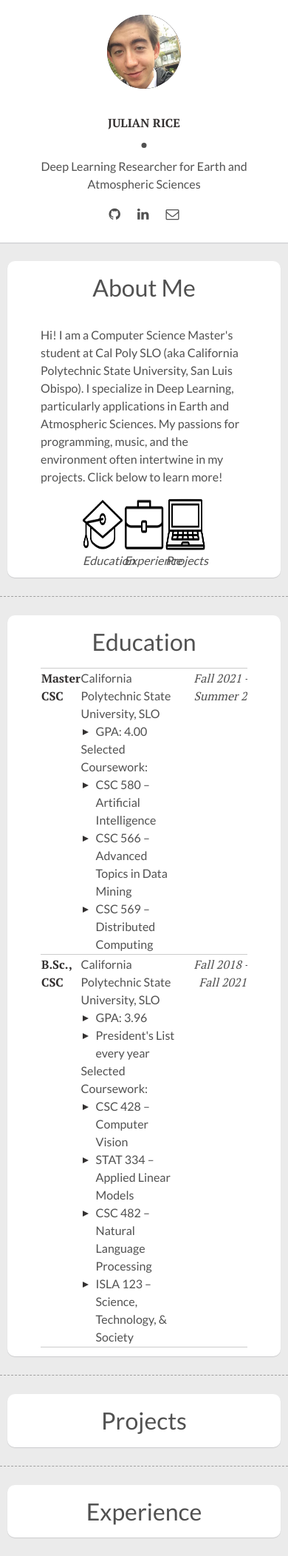
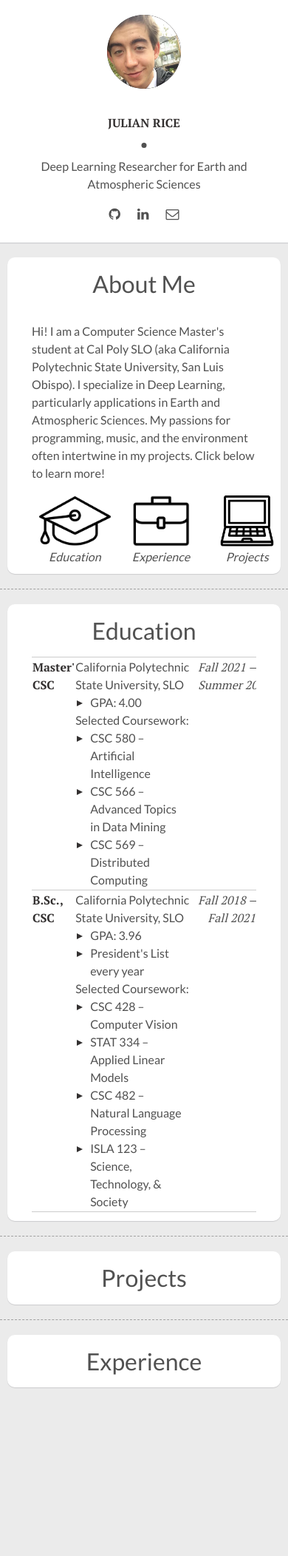
Before and after one commit to JRice15/jrice15.github.io, a Jekyll site: the page built from index.html, in a window 390 px wide. Shown: the whole page at 74% size. Built offline with Jekyll 4.4.1, drawn with Linux system fonts in a browser that asks for light colours; the list of posts is cut into pages by our own code; after the commit the page ends 1896 px from its top, so only the background shows below that.

Commit message:
post layout

```diff
--- a/404.html
+++ b/404.html
@@ -4,7 +4,7 @@
 ---
 
 <div class="content-box clearfix">
-    <div class="section-title">
+    <div class="section-box">
         <header class="header-page">
           <h1 class="page-title">Whoops!</h1>
         </header>
--- a/_includes/post_preview.html
+++ b/_includes/post_preview.html
@@ -6,9 +6,13 @@
         <h2 class="post-title">
             <a href="{{post.url | prepend: site.baseurl}}">{{post.title}}</a>
         </h2>
-        <p>{{ post.content | strip_html | truncatewords: 15 }}</p>
+        <!-- <p>{{ post.content | strip_html | truncatewords: 15 }}</p> -->
+        <p>{{post.excerpt}}</p>
         <span class="post-date">
             {% include post_date.html post=post%}
+            {% if post.distributed %}
+                &nbsp; | &nbsp; <i>{{post.distributed}}</i>
+            {% endif %}
         </span>
     </div>
 </article>
--- a/_layouts/tag.html
+++ b/_layouts/tag.html
@@ -15,7 +15,7 @@
     <div class="tag-list">
         <span><a href="{{ site.baseurl }}{{ post.url }}">{{ post.title }}</a></span>
         <small><span>&nbsp;|&nbsp;
-          {% include post_date.html post=post%}
+          {% include post_date.html post=post %}
         </span></small>
     </div>
     {% endif %}{% endfor %}
--- a/assets/css/main.css
+++ b/assets/css/main.css
@@ -1176,6 +1176,7 @@
   margin: 0 0 10px;
   font-size: 30px;
   font-weight: 400;
+  line-height: 1.2;
 }
 
 .post .post-content .post-title a {
@@ -1507,15 +1508,10 @@
 
 .section-box {
   width: 100%;
-  padding: 5px;
-}
-
-.section-title {
-  width: 100%;
   padding-top: 5px;
   padding-bottom: 5px;
-  padding-left: 15px;
-  padding-right: 15px;
+  padding-left: 10px;
+  padding-right: 10px;
   background-color: #fff;
   -webkit-border-radius: 10px;
           border-radius: 10px;
@@ -1525,20 +1521,20 @@
   transition: all .3s ease;
   -webkit-box-shadow: 0 1px 1px 0 rgba(31, 35, 46, 0.15);
           box-shadow: 0 1px 1px 0 rgba(31, 35, 46, 0.15);
-  margin-bottom: 15px;
-  margin-top: 15px;
+  margin-bottom: 10px;
+  margin-top: 10px;
   /* box-shadow: rgba(0,0,0,0.2) 1px 1px 1px, inset rgba(0,0,0,0.2) 1px 1px 2px; */
 }
 
-.section-title.section-blue {
+.section-box.section-blue {
   border: 2px solid rgba(59, 84, 196, 0.6);
 }
 
-.section-title.section-green {
+.section-box.section-green {
   border: 2px solid rgba(59, 196, 70, 0.6);
 }
 
-.section-title.section-orange {
+.section-box.section-orange {
   border: 2px solid rgba(224, 143, 37, 0.6);
 }
 
@@ -1620,6 +1616,7 @@
 .about-nav {
   margin: auto;
   width: 60%;
+  min-width: 350px;
 }
 
 .about-nav table {
@@ -1655,3 +1652,46 @@
 .post-content {
   cursor: pointer;
 }
+
+@media only screen and (max-width: 480px) {
+  .section-box {
+    padding-left: 3px;
+    padding-right: 3px;
+  }
+}
+
+.pub-links {
+  /* margin: auto; */
+  /* width: 100%; */
+  display: flex; justify-content: center;
+}
+
+.pub-links table {
+  table-layout: fixed;
+  border-collapse: collapse;
+  /* width: 100%; */
+  /* margin: 0 40px 0 40px; */
+}
+.pub-links tr {
+  /* width: 100%; */
+}
+
+.pub-links td {
+  position: relative;
+  padding: 0;
+  /* margin: 5px 5px; */
+  /* border-left: 1px solid #4e4e4e;
+  border-right: 1px solid #4e4e4e; */
+  text-align: center;
+}
+
+.pub-links a {
+  font-family: 'PT Serif', serif;
+  text-decoration: none;
+  color: #263959;
+  font-style: normal;
+}
+
+.pub-links a:hover {
+  text-decoration: underline;
+}
--- a/index.html
+++ b/index.html
@@ -4,7 +4,7 @@
 
 <!-- About -->
 <div class="content-box clearfix">
-  <div class="section-title">
+  <div class="section-box">
     <header class="header-page">
       <h1 class="page-title">About Me</h1>
     </header>
@@ -48,7 +48,7 @@
 <!-- Education -->
 <div id="education" class="content-box clearfix">
 
-  <div class="section-title">
+  <div class="section-box">
     <header class="header-page">
       <h1 class="page-title">Education</h1>
     </header>
@@ -102,7 +102,7 @@
 <!-- Projects -->
 <div id="projects" class="content-box clearfix">
 
-  <div class="section-title">
+  <div class="section-box">
     <header class="header-page">
       <h1 class="page-title">Projects</h1>
     </header>
@@ -119,7 +119,7 @@
 <!-- Work -->
 <div id="work" class="content-box clearfix">
 
-  <div class="section-title">
+  <div class="section-box">
     <header class="header-page">
       <h1 class="page-title">Experience</h1>
     </header>
```
Also changed, not shown: _layouts/post.html (+13 -2 lines), 1 other file.
